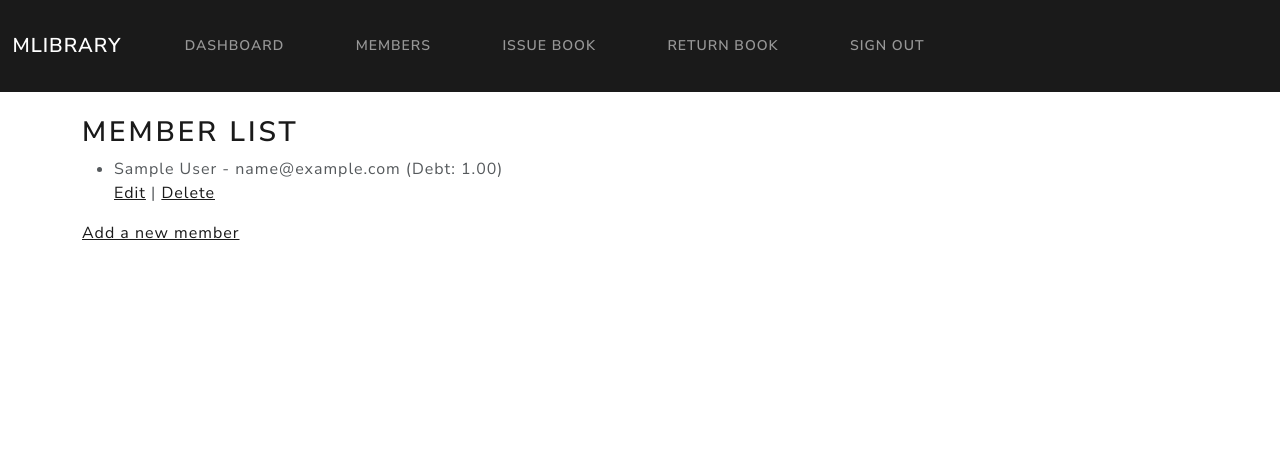
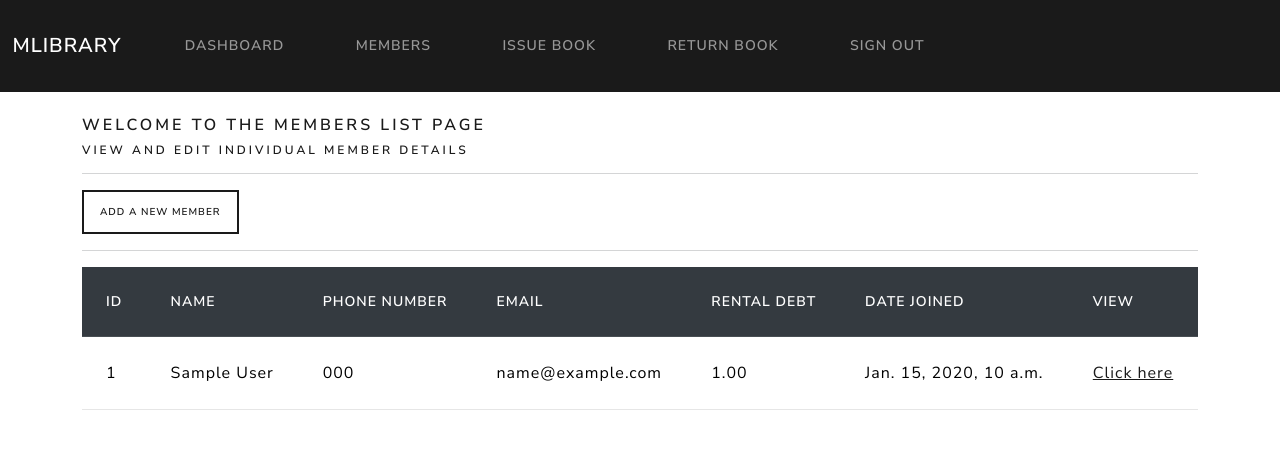
Before and after one commit to Nyae44/django-library-management, a Django app: page /members/ in a window 1280 px wide. Shown: the top 449 px of the page. Run offline with Django 4.2, Linux system fonts and the light colour scheme; a user stored in the database is signed in; tables that the repository leaves empty hold one stand-in row (values such as "Sample post").

Commit message:
add member management

```diff
--- a/main/templates/main/dashboard.html
+++ b/main/templates/main/dashboard.html
@@ -11,7 +11,8 @@
                 <th scope="col">ID</th>
                 <th scope="col">TITLE</th>
                 <th scope="col">AUTHOR</th>
-                <th scope="col">QUANTITY</th>
+                <th scope="col">QUANTITY REMAINING</th>
+                <th scope="col">TOTAL QUANTITY</th>
                 <th scope="col">RENTAL FEE</th>
 
                 <th scope="col">View</th>
@@ -25,6 +26,7 @@
                 <td>{{book.title}}</td>
                 <td>{{book.author}}</td>
                 <td>{{book.quantity}}</td>
+                <td>{{book.total_quantity}}</td>
                 <td>{{book.rental_fee}}</td>
 
                 <td><a href="{% url 'book_detail' book.id %}">Click here</a></td>
--- /dev/null
+++ b/main/templates/main/members-list.html
@@ -0,0 +1,40 @@
+{% extends "main/base.html" %}
+
+{% block content%}
+    <h5>Welcome to the members list page</h5>
+    <h6>View and Edit individual member details</h6>
+    <hr>
+    <a class="btn btn-outline-primary btn-sm" href="{% url "member_create" %}">Add a new member</a>
+    <hr>
+    <table class="table table-light table-hover">
+        <thead class="table-dark">
+            <tr>
+                <th scope="col">ID</th>
+                <th scope="col">NAME</th>
+                <th scope="col">PHONE NUMBER</th>
+                <th scope="col">EMAIL</th>
+                <th scope="col">RENTAL DEBT</th>
+                <th scope="col">DATE JOINED</th>
+
+                <th scope="col">View</th>
+            </tr>
+        </thead>
+        <tbody>
+        {% if members %}
+            {% for member in members %}
+            <tr>
+                <td>{{member.id}}</td>
+                <td>{{member.name}}</td>
+                <td>{{member.phone_number}}</td>
+                <td>{{member.email}}</td>
+                <td>{{member.rental_debt}}</td>
+                <td>{{member.creation_date}}</td>
+
+                <td><a href="{% url 'member_detail' member.id %}">Click here</a></td>
+            </tr>
+            {% endfor %}
+        {% endif %}
+        </tbody>
+
+    </table>
+{% endblock %}
--- a/main/templates/main/view-member.html
+++ b/main/templates/main/view-member.html
@@ -1,13 +1,25 @@
 {% extends "main/base.html" %}
 {% block content %}
-    <h2>Member list</h2>
-    <ul>
-        {% for member in members%}
-            <li>{{member.name}} - {{member.email}} (Debt: {{member.rental_debt}})</li>
-            <a href="{% url "member_update" member.id %}">Edit</a> |
-            <a href="{% url "member_delete" member.id %}">Delete</a>
-        {% endfor %}
-    </ul>
-    <a href="{% url "member_create" %}">Add a new member</a>
+   <div class="card">
+        <strong>
+            {{member.name}}
+        </strong>
+        <div class="card-body">
+            <p><strong>NAME: </strong>{{member.name}}</p>
 
+            <p><strong>PHONE NUMBER: </strong>{{member.phone_number}}</p>
+
+            <p><strong>EMAIL: </strong>{{member.email}}</p>
+
+            <p><strong>RENTAL DEBT: </strong>{{member.rental_debt}}</p>
+
+            <p><strong>DATE JOINED: </strong>{{member.creation_date}}</p>
+        </div>
+   </div>
+   <br>
+   <a href="{% url "members" %}" class="btn btn-primary">Return</a>
+   &nbsp;
+   <a href="{% url "member_update" member.id %}" class="btn btn-info">Edit</a>
+   &nbsp;
+   <a href="{% url "member_delete" member.id %}" class="btn btn-danger">Delete</a>
 {% endblock content %}
--- a/main/urls.py
+++ b/main/urls.py
@@ -1,5 +1,5 @@
 from django.urls import path
-from .views import BookDetailView, BookCreateView, BookUpdateView, BookDeleteView, MemberListView,MemberCreateView, MemberUpdateView, MemberDeleteView, IssueBookView, ReturnBookView, WelcomePageView, DashboardView, LoginView, RegisterView,LogoutView
+from .views import BookDetailView, BookCreateView, BookUpdateView, BookDeleteView, MemberListView,MemberCreateView,MemberDetailView, MemberUpdateView, MemberDeleteView, IssueBookView, ReturnBookView, WelcomePageView, DashboardView, LoginView, RegisterView,LogoutView
 urlpatterns = [
 
     path('',WelcomePageView.as_view(),name='welcome'),
@@ -12,6 +12,7 @@ urlpatterns = [
 
     # Members
     path('members/',MemberListView.as_view(), name='members'),
+    path('member/<int:pk>/', MemberDetailView.as_view(), name='member_detail'),
     path('members/add/', MemberCreateView.as_view(), name='member_create'),
     path('members/<int:pk>/', MemberUpdateView.as_view(), name='member_update'),
     path('members/<int:pk>/', MemberDeleteView.as_view(), name='member_delete'),
--- a/main/views.py
+++ b/main/views.py
@@ -64,8 +64,8 @@ class BookDetailView(DetailView):
 class BookCreateView(CreateView):
     model = Book
     template_name = 'main/create-book.html'
-    fields = ['title', 'author', 'quantity', 'rental_fee']
-    success_url = reverse_lazy('books')
+    fields = ['title', 'author', 'quantity', 'total_quantity','rental_fee']
+    success_url = reverse_lazy('dashboard')
 
 @method_decorator(login_required(login_url='login'),name='dispatch')
 class BookUpdateView(UpdateView):
@@ -80,7 +80,7 @@ class BookUpdateView(UpdateView):
 class BookDeleteView(DeleteView):
     model = Book
     template_name = 'main/delete_book.html'
-    success_url = reverse_lazy('books')
+    success_url = reverse_lazy('dashboard')
 
 
 # Member views
@@ -88,7 +88,7 @@ class BookDeleteView(DeleteView):
 @method_decorator(login_required(login_url='login'),name='dispatch')
 class MemberListView(ListView):
     model = Member
-    template_name = 'main/view-member.html'
+    template_name = 'main/members-list.html'
     context_object_name = 'members'
 
 @method_decorator(login_required(login_url='login'),name='dispatch')
@@ -103,7 +103,15 @@ class MemberUpdateView(UpdateView):
     model = Member
     template_name = 'main/update-member.html'
     fields = ['name', 'phone_number', 'email', 'rental_debt']
-    success_url = reverse_lazy('members')
+
+    def get_success_url(self):
+        return reverse_lazy('member_detail', kwargs={'pk':self.object.pk})
+
+@method_decorator(login_required(login_url='login'),name='dispatch')
+class MemberDetailView(DetailView):
+    model = Member
+    template_name = 'main/view-member.html'
+    context_object_name = 'member'
 
 @method_decorator(login_required(login_url='login'),name='dispatch')
 class MemberDeleteView(DeleteView):
@@ -138,7 +146,7 @@ class IssueBookView(CreateView):
 
             # Validate return_date and calculate rental fees
             if transaction.return_date:
-                # Convert return_date to date if it's a datetime object
+
                 if isinstance(transaction.return_date, datetime):
                     return_date = transaction.return_date.date()
                 else:
```
Also changed, not shown: main/templates/main/create-book.html (+2 -9 lines), main/templates/main/create-member.html (+17 -8 lines), main/templates/main/issue-book.html (+4 -3 lines), main/templates/main/return-book.html (+4 -4 lines), main/templates/main/update-book.html (+2 -12 lines), main/templates/main/update-member.html (+16 -8 lines).
